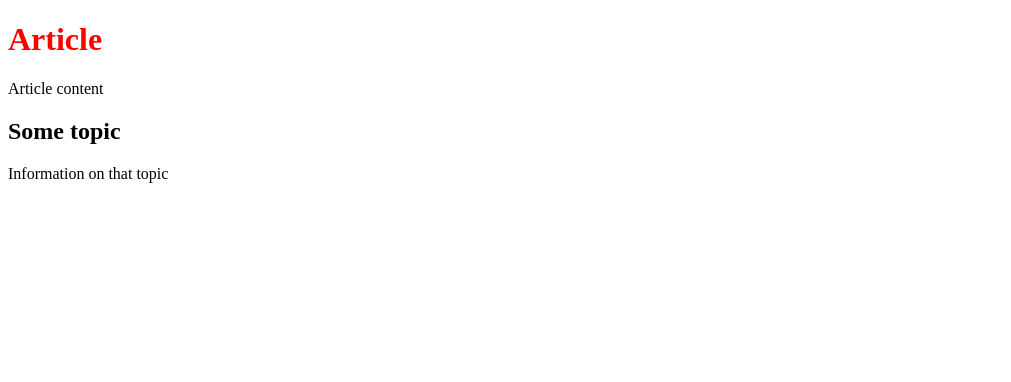
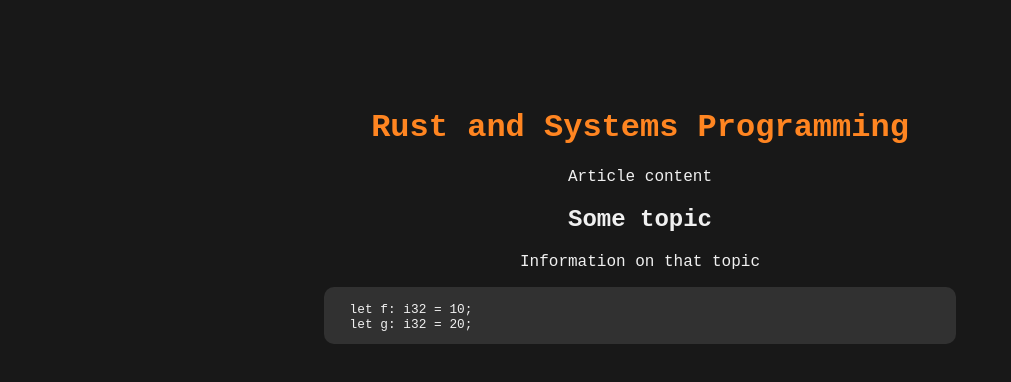
Before and after one commit to stevenmao27/Rust-Systems-Article, a plain HTML site: page article.html in a window 1280 px wide. Shown: the whole page, without its empty margins (0-1011 px from the left). Drawn offline with Linux system fonts and the light colour scheme; a web font is replaced by a local one.

Commit message:
create basic styling

```diff
--- a/article.html
+++ b/article.html
@@ -14,10 +14,15 @@
         </div>
 
         <div class="article">
-            <h1>Article</h1>
+            <h1>Rust and Systems Programming</h1>
             <p>Article content</p>
             <h2>Some topic</h2>
             <p>Information on that topic</p>
+            <code>
+                let f: i32 = 10;
+                let g: i32 = 20;
+            </code>
+
         </div>
 
 
--- a/styles.scss
+++ b/styles.scss
@@ -1,5 +1,39 @@
+@import url('https://fonts.googleapis.com/css2?family=Oxygen+Mono&display=swap');
+
+$ff:'Oxygen Mono', monospace;
+
+body {
+    background-color: rgb(24, 24, 24);
+    color: rgb(240, 240, 240);
+    font-family: $ff;
+    text-align: center;
+}
+
+.nav {
+
+}
+
 .article {
+    margin-top: 5em;
+    display: inline-block;
+    width: 50%;
+
     h1 {
-        color: red;
+        color: rgb(255, 133, 33);
+    }
+
+    p {
+        white-space: pre-wrap;
+    }
+
+    code {
+        background-color: rgb(49, 49, 49);
+        display: block;
+        padding: 0em 2em 1em 2em; // top is 0px to account for html \n and preline
+        white-space: pre-line;
+        border-radius: 10px;
+        text-align: left;
+        font-family: $ff;
+        font-size: 0.8em;
     }
 }
```
Also changed, not shown: styles.css.
